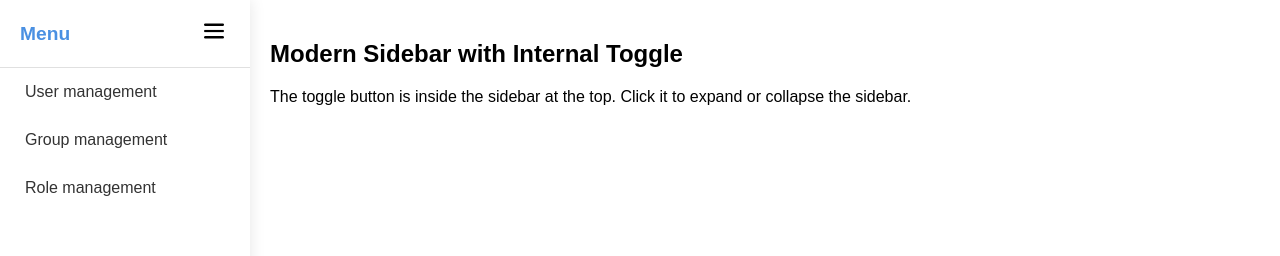
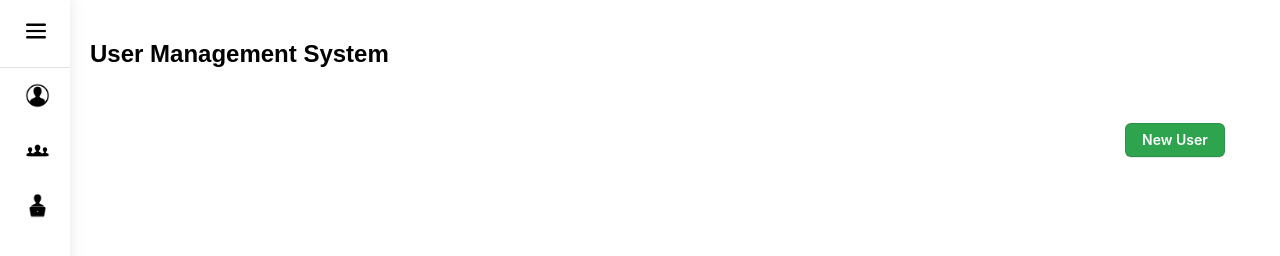
Before and after one commit to pyropecs/user-management, a website: page index.html in a window 1280 px wide. Both pictures are taken after a click on the button 214 px from the left and 33 px from the top of the page. Drawn offline with Linux system fonts and the light colour scheme.

Commit message:
create user form modal

```diff
--- a/index.html
+++ b/index.html
@@ -10,23 +10,34 @@
     <div id="mySidebar" class="sidebar">
       <div class="sidebar-header">
         <h3>Menu</h3>
-        <button class="toggle-btn">
+        <button class="toggle-btn" id="toggle-btn-id">
           <img src="./Images/menu.png" width="20px" alt="menu bar" />
         </button>
       </div>
-      <a href="#"> <span>User management</span></a>
-      <a href="#"><span>Group management</span></a>
-      <a href="#"> <span>Role management</span></a>
+      <a href="#main">
+        <img src="./Images/user.png" alt="user management" />
+        <span>User management</span></a
+      >
+      <a href="#apple">
+        <img src="./Images/income.png" alt="group management" />
+        <span>Group management</span></a
+      >
+      <a href="good">
+        <img src="./Images/computer.png"  alt="role management" srcset="" />
+        <span>Role management</span></a
+      >
     </div>
+    <div id="main">
+      <h2>User Management System</h2>
+      <div class="button-container">
+        <button id="create-btn-id" class="create-btn">New User</button>
+      </div>
 
-    <div id="main">
-      <h2>Modern Sidebar with Internal Toggle</h2>
-      <p>
-        The toggle button is inside the sidebar at the top. Click it to expand
-        or collapse the sidebar.
-      </p>
-    </div>
-    <!-- <div class="wrap">
+  </div>
+
+
+
+    <div class="wrap hide">
       <div class="create-form-container">
         <h1 class="user-title">Create User</h1>
         <form id="submit-form" class="user-form">
@@ -76,7 +87,7 @@
           </button>
         </form>
       </div>
-    </div> -->
+    </div>
 
     <script src="./index.js"></script>
   </body>
--- a/index.js
+++ b/index.js
@@ -8,6 +8,10 @@ const firstNameError = document.querySelector("#firstname-error");
 const lastName = document.querySelector("#lastname-input");
 const lastNameError = document.querySelector("#lastname-error");
 const submitButton = document.querySelector("#submit-btn");
+const toggleBtnId = document.querySelector("#toggle-btn-id");
+const addUserBtn = document.querySelector("#create-btn-id");
+const modalWrap = document.querySelector(".wrap");
+toggleBtnId.addEventListener("click", toggleNav);
 
 userName.addEventListener("input", () => {
   userNameError.textContent = "";
@@ -22,7 +26,18 @@ firstName.addEventListener("input", () => {
 lastName.addEventListener("input", () => {
   lastNameError.textContent = "";
 });
+addUserBtn.addEventListener("click", () => {
+  if (modalWrap.classList.contains("hide")) {
+    modalWrap.classList.remove("hide");
+  } else modalWrap.classList.add("hide");
+});
+window.addEventListener("mouseup", (event) => {
+  const formContainer = document.querySelector(".create-form-container");
 
+  if (!formContainer.contains(event.target)) {
+    modalWrap.classList.add("hide")
+}
+});
 createForm.addEventListener("submit", (e) => {
   e.preventDefault();
   const userNameValue = userName.value;
@@ -148,3 +163,11 @@ function numberOfItemsLocalStorage(key) {
     return users.length;
   }
 }
+function toggleNav() {
+  const sidebar = document.getElementById("mySidebar");
+  const main = document.getElementById("main");
+  sidebar.classList.toggle("closed");
+  if (window.innerWidth <= 768) {
+    sidebar.classList.toggle("open");
+  }
+}
--- a/styles.css
+++ b/styles.css
@@ -13,16 +13,19 @@ body {
 .wrap {
   width: 100%;
   height: 100%;
+  top: 0%;
   display: flex;
   align-items: center;
   justify-content: center;
+  position:absolute;
   box-sizing: border-box;
+  background: rgba(0,0,0,.8);
 }
 
 .create-form-container {
   height: 50%;
   width: 30%;
-  border: 1px solid black;
+  background: white;
   border-radius: 12px;
   display: flex;
   flex-direction: column;
@@ -95,6 +98,8 @@ input[type="email"] {
   justify-content: space-between;
 }
 
+
+
 :root {
     --primary-color: #4a90e2;
     --bg-color: #f4f7fa;
@@ -107,7 +112,7 @@ input[type="email"] {
     height: 100%;
     width: 250px;
     position: fixed;
-    z-index: 1;
+
     top: 0;
     left: 0;
     background-color: var(--sidebar-bg);
@@ -152,9 +157,11 @@ input[type="email"] {
     background-color: var(--sidebar-hover);
     color: var(--primary-color);
 }
-.sidebar a i {
-    min-width: 30px;
-    font-size: 20px;
+.sidebar a img {
+ width:25px;
+}
+.sidebar a span {
+    padding-inline: 10px;
 }
 #main {
     transition: margin-left .3s;
@@ -199,3 +206,65 @@ input[type="email"] {
         margin-left: 250px;
     }
 }
+
+
+
+
+
+/* CSS */
+.button-container{
+    width:94%;
+    display: flex;
+   justify-content: flex-end;
+ padding:3%;
+}
+.create-btn {
+  appearance: none;
+  background-color: #2ea44f;
+  border: 1px solid rgba(27, 31, 35, .15);
+  border-radius: 6px;
+  box-shadow: rgba(27, 31, 35, .1) 0 1px 0;
+  box-sizing: border-box;
+  color: #fff;
+  cursor: pointer;
+  display: inline-block;
+  font-family: -apple-system,system-ui,"Segoe UI",Helvetica,Arial,sans-serif,"Apple Color Emoji","Segoe UI Emoji";
+  font-size: 14px;
+  font-weight: 600;
+  line-height: 20px;
+  padding: 6px 16px;
+  position: relative;
+  text-align: center;
+  text-decoration: none;
+  user-select: none;
+  -webkit-user-select: none;
+  touch-action: manipulation;
+  vertical-align: middle;
+  white-space: nowrap;
+}
+
+.create-btn:focus:not(:focus-visible):not(.focus-visible) {
+  box-shadow: none;
+  outline: none;
+}
+
+.create-btn:hover {
+  background-color: #2c974b;
+}
+
+.create-btn:focus {
+  box-shadow: rgba(46, 164, 79, .4) 0 0 0 3px;
+  outline: none;
+}
+
+.create-btn:disabled {
+  background-color: #94d3a2;
+  border-color: rgba(27, 31, 35, .1);
+  color: rgba(255, 255, 255, .8);
+  cursor: default;
+}
+
+.create-btn:active {
+  background-color: #298e46;
+  box-shadow: rgba(20, 70, 32, .2) 0 1px 0 inset;
+}
```
Also changed, not shown: __tests__/index.test.js (+42 -1 lines).
